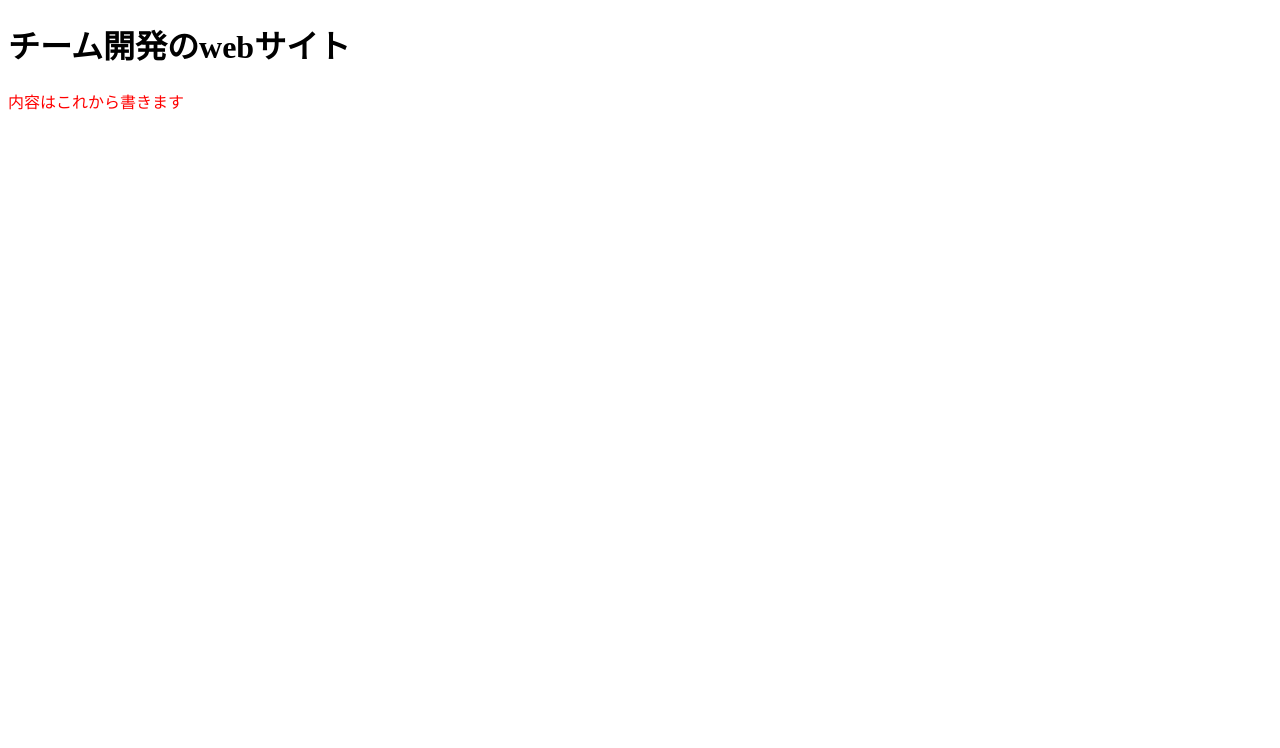
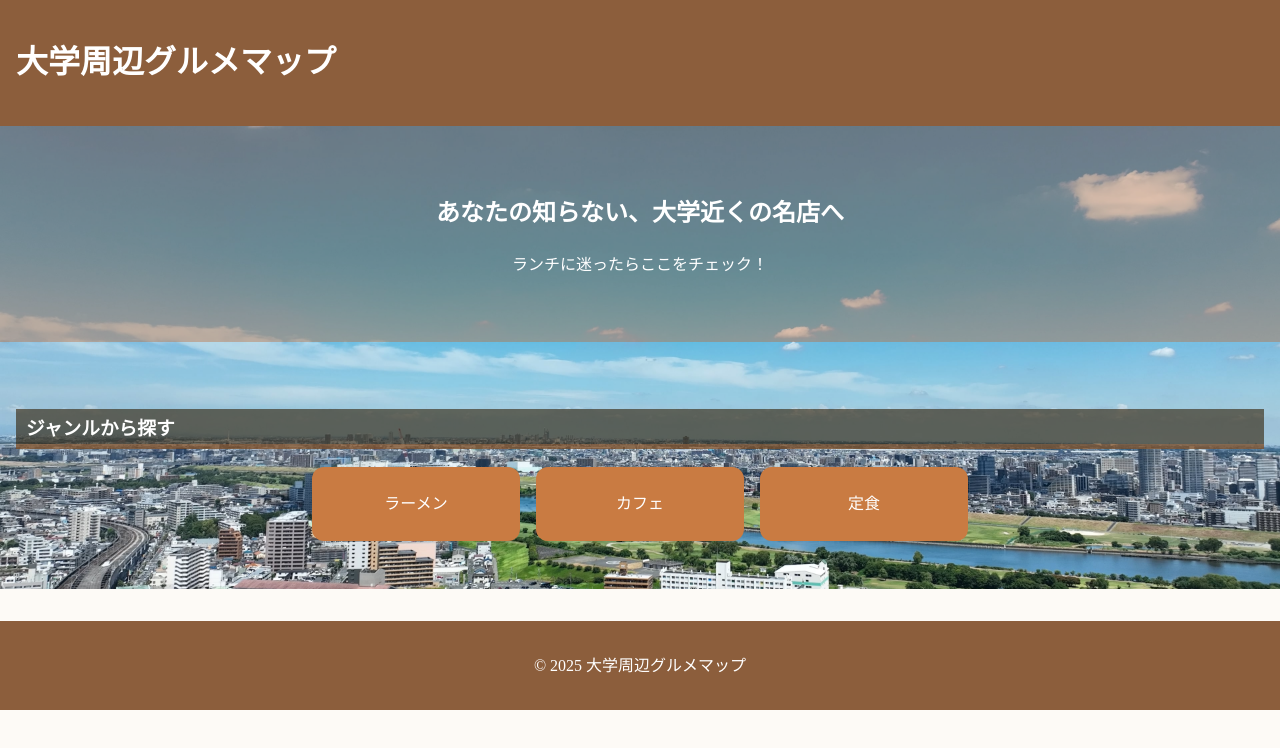
Before and after one commit to s1f102501495/team6-project, a plain HTML site: page index.html in a window 1280 px wide. Drawn offline with Linux system fonts and the light colour scheme.

Commit message:
Update index.html

```diff
--- a/index.html
+++ b/index.html
@@ -1,12 +1,50 @@
 <!DOCTYPE html>
 <html lang="ja">
-    <head>
-        <meta charset="UTF-8">
-        <title>チームで作るwebサイト</title>
-        <link rel="stylesheet" type="text/css" href="css/index.css">
-    </head>
-    <body>
-        <h1>チーム開発のwebサイト</h1>
-        <p class="red">内容はこれから書きます</p>
-    </body>
+<head>
+  <meta charset="UTF-8" />
+  <meta name="viewport" content="width=device-width, initial-scale=1.0"/>
+  <title>大学周辺グルメマップ</title>
+  <link rel="stylesheet" href="css/style.css" />
+</head>
+<body>
+
+  <header>
+    <h1>大学周辺グルメマップ</h1>
+    <nav>
+      <button id="menu-toggle">☰</button>
+  <ul id="menu">
+    <li><a href="#">ホーム</a></li>
+    <li><a href="#">ラーメン</a></li>
+    <li><a href="#">カフェ</a></li>
+  </ul>
+    </nav>
+  </header>
+
+  <main>
+    <div class="back-image">
+    <section class="hero">
+      <h2>あなたの知らない、大学近くの名店へ</h2>
+      <p>ランチに迷ったらここをチェック！</p>
+    </section>
+
+    <section class="genres">
+      <h3>ジャンルから探す</h3>
+      <div class="card-container">
+        <div class="card" onclick="location.href='#';">ラーメン</div>
+        <div class="card" onclick="location.href='#';">カフェ</div>
+        <div class="card" onclick="location.href='#';">定食</div>
+      </div>
+    </section>
+    </div>
+
+  </main>
+
+  <button id="to-top">▲ トップへ</button>
+
+  <footer>
+    <p>&copy; 2025 大学周辺グルメマップ</p>
+  </footer>
+
+  <script src="main.js"></script>
+</body>
 </html>
```
